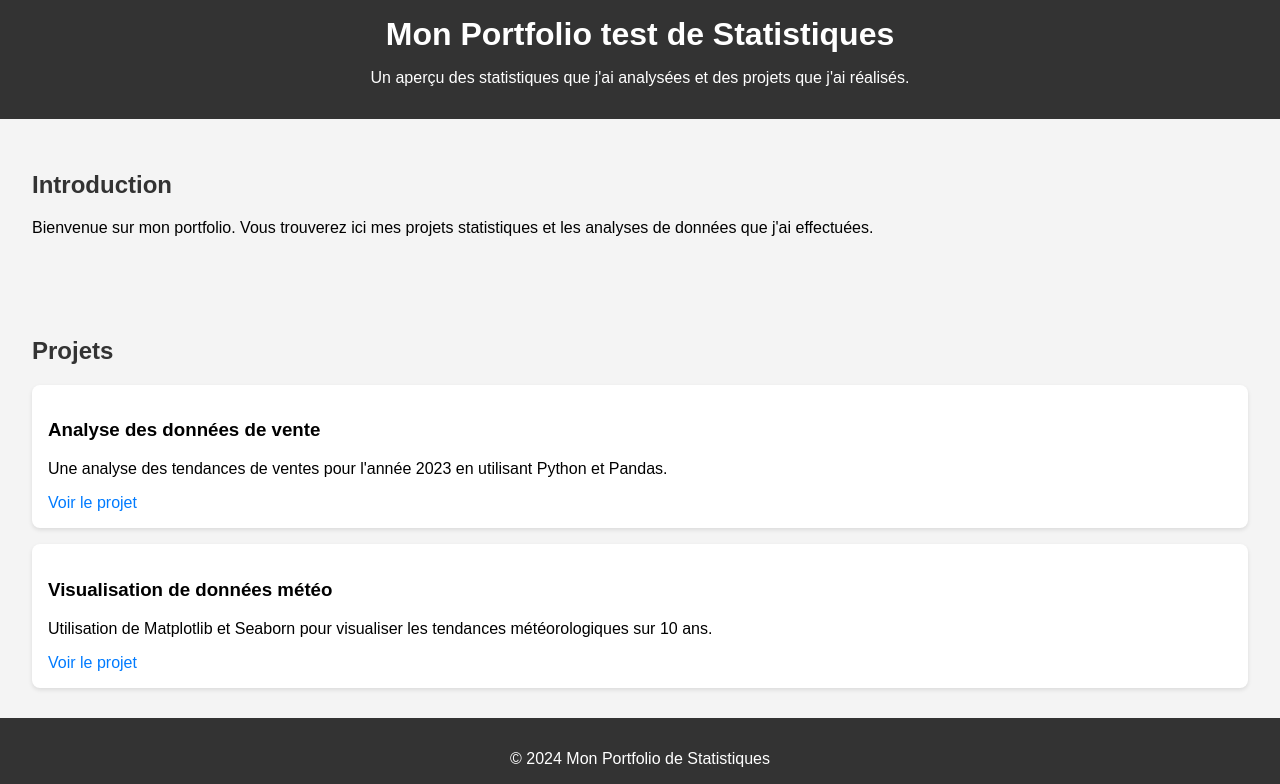
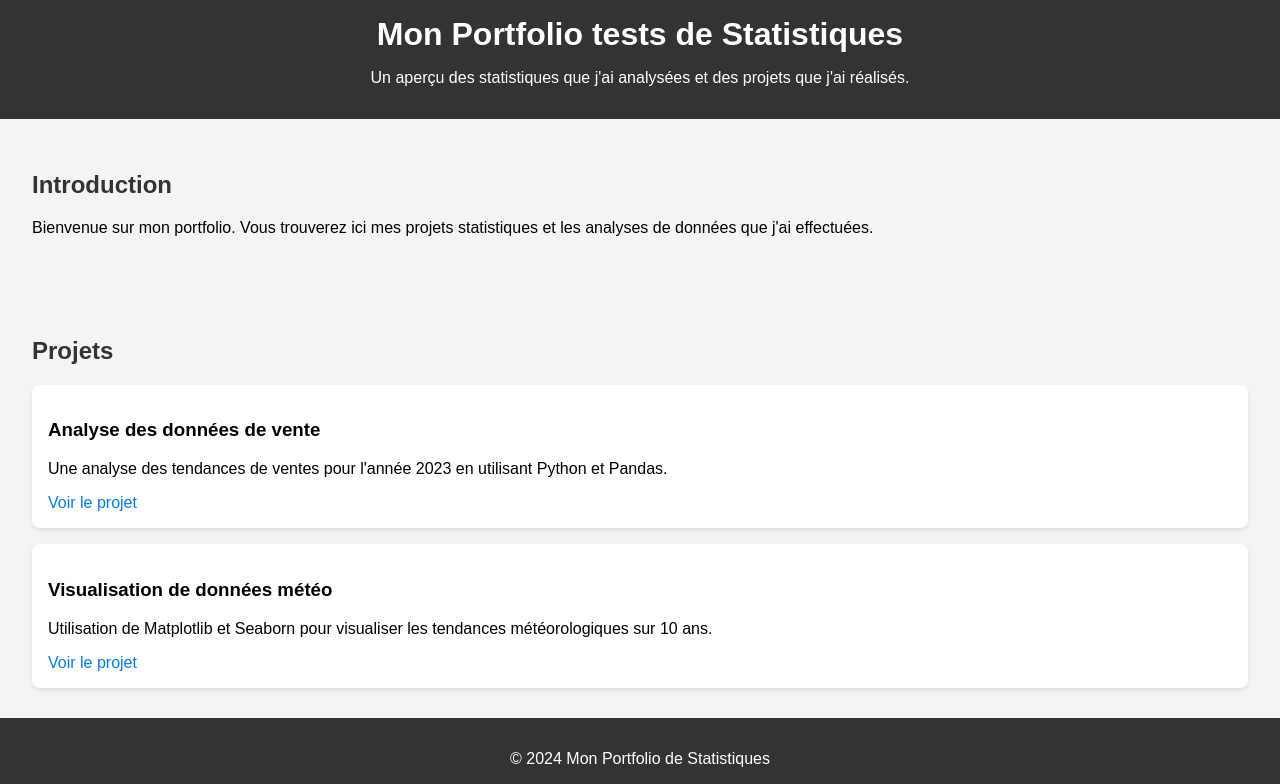
Before and after one commit to AlexisFleurit/AlexisFleurit, a plain HTML site: page index.htm in a window 1280 px wide. Shown: the top 784 px of the page. Drawn offline with nearby package versions, Linux system fonts and the light colour scheme.

Commit message:
Update index.htm

```diff
--- a/index.htm
+++ b/index.htm
@@ -8,7 +8,7 @@
 </head>
 <body>
     <header>
-        <h1>Mon Portfolio test de Statistiques</h1>
+        <h1>Mon Portfolio tests de Statistiques</h1>
         <p>Un aperçu des statistiques que j'ai analysées et des projets que j'ai réalisés.</p>
     </header>
 
```
